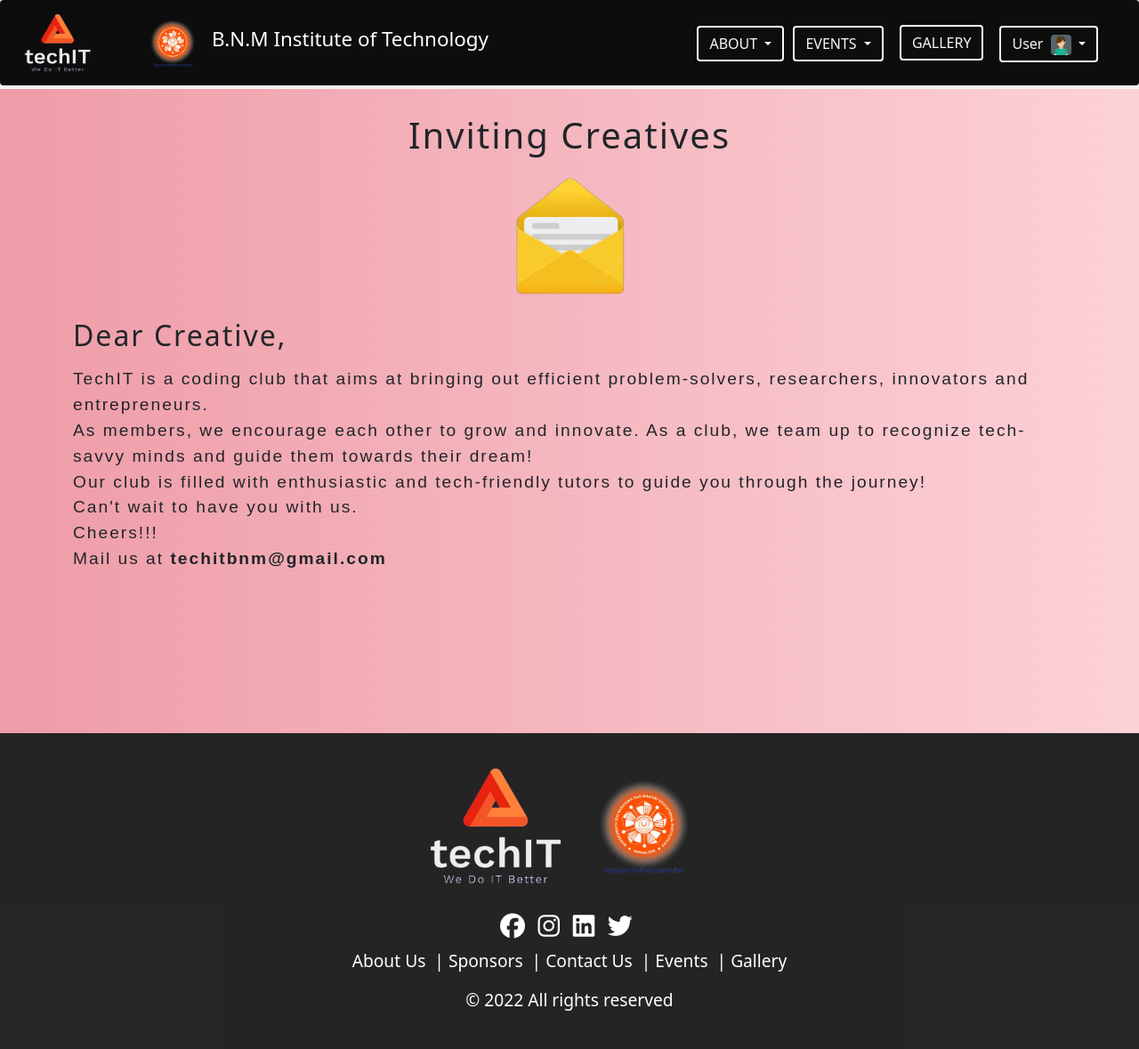
After one commit to anish2272002/techit, a Django app: page /about/join in a window 1280 px wide. The commit adds this page. Shown: the whole page at 89% size. Run offline with Django 4.2, Linux system fonts and the light colour scheme; some libraries are stand-ins or nearby versions.

Commit message:
Join the community

```diff
--- a/aboutapp/static/aboutstyle.css
+++ b/aboutapp/static/aboutstyle.css
@@ -8,3 +8,14 @@
     opacity: 0.8;
     font-family: Arial, Helvetica, sans-serif;
 }
+.join-container{
+    display:flex;
+    margin-top:100px;
+    align-items: center;
+    justify-content: center;
+    min-height:calc(100vh - 100px);
+    width:100vw;
+    background: url(../static/aboutassets/Pink.jpg);
+    flex-direction: column;
+    padding:12px;
+}
--- /dev/null
+++ b/aboutapp/templates/join.html
@@ -0,0 +1,23 @@
+{% extends 'base.html' %}
+{% load static %}
+{% block content %}
+<div class="join-container">
+    <div style="min-height:calc(100vh - 100px);letter-spacing:2px;">
+        <p><h1 class="text-center">Inviting Creatives</h1></p>
+        <p><div class="text-center"><img class="img-fluid" style="width:150px;" src="{% static 'aboutassets\mail.png' %}" /></div></p>
+        <div class="container">
+            <p><h2>Dear Creative,</h2></p>
+            <div style="font-family:sans-serif;letter-spacing:2px;font-size:1.2rem;">
+                TechIT is a coding club that aims at bringing out efficient problem-solvers, researchers,
+                    innovators and entrepreneurs.<br>
+                As members, we encourage each other to grow and innovate. As a club, we team up to recognize tech-savvy
+                    minds and guide them towards their dream!<br>
+                Our club is filled with enthusiastic and tech-friendly tutors to guide you through the journey!<br>
+                Can't wait to have you with us.<br>
+                Cheers!!!<br>
+            </div>
+            <p style="font-family:sans-serif;font-size:1.2rem;">Mail us at <b>techitbnm@gmail.com</b></p>
+        </div>
+    </div>
+</div>
+{% endblock %}
--- a/aboutapp/urls.py
+++ b/aboutapp/urls.py
@@ -1,10 +1,11 @@
 from django.urls import path
-from .views import ContactView,AboutView,FaqView
+from .views import ContactView,AboutView,FaqView,JoinView
 
 app_name="about"
 
 urlpatterns = [
     path('',AboutView.as_view(),name="aboutus"),
     path('contact',ContactView.as_view(),name="contact"),
-    path('faq',FaqView.as_view(),name="faq")
+    path('faq',FaqView.as_view(),name="faq"),
+    path('join',JoinView.as_view(),name="join")
 ]
--- a/aboutapp/views.py
+++ b/aboutapp/views.py
@@ -84,3 +84,8 @@ class FaqView(View):
             return HttpResponseRedirect(reverse("about:faq"))
         else:
             return render(request,"faq.html",{'faqlist':Faq.objects.all().order_by('-id'),'form':form})
+
+class JoinView(View):
+    template_name="join.html"
+    def get(self,request):
+        return render(request,self.template_name,{})
--- a/mainapp/templates/index.html
+++ b/mainapp/templates/index.html
@@ -12,7 +12,7 @@
                 <span style="color:#fff">Connect</span>
                 <span style="color:var(--theme-color5);">Inspire</span>
             </b></div>
-            <div><button class="btn btn-lg btn-outline-light">JOIN THE COMMUNITY</button></div>
+            <div><a href="{% url 'about:join' %}"><button class="btn btn-lg btn-outline-light">JOIN THE COMMUNITY</button></a></div>
         </div>
     </div>
 
```
Also changed, not shown: aboutapp/static/aboutassets/Pink.jpg (added), aboutapp/static/aboutassets/mail.png (added).
